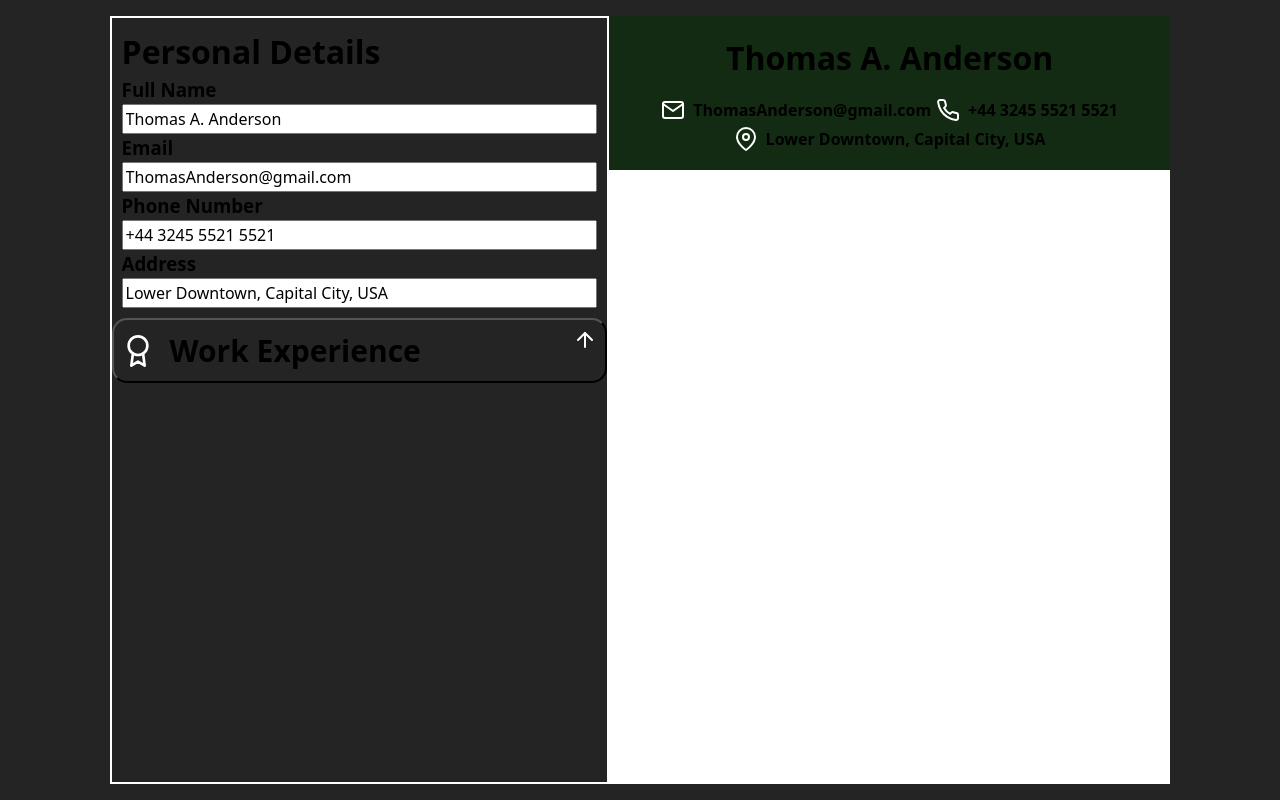
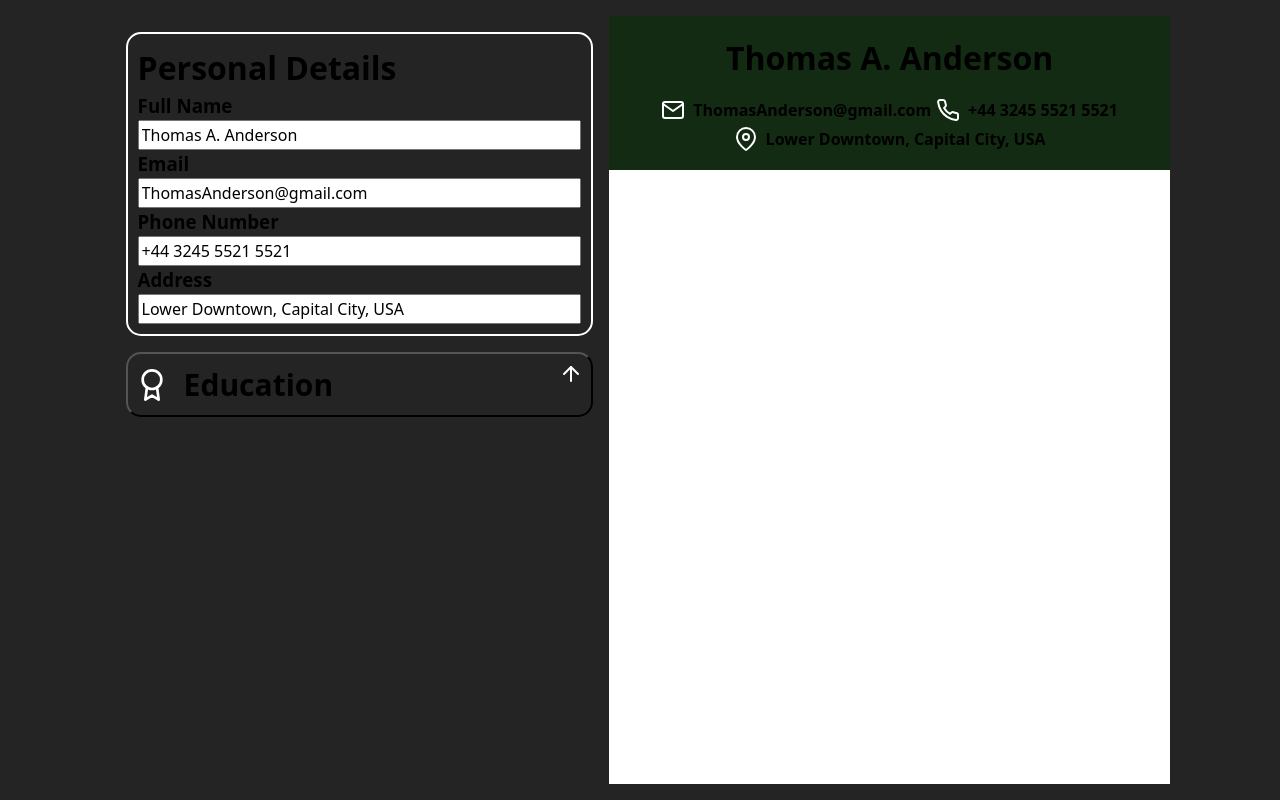
Before and after one commit to Blakem07/cv-builder, a React (Vite) app: page / in a window 1280 px wide. Built offline with nearby package versions, Linux system fonts and the light colour scheme.

Commit message:
feat: Add EducationSection and UniversityItem Skeleton

```diff
--- a/src/App.jsx
+++ b/src/App.jsx
@@ -9,6 +9,24 @@ function App() {
     email: "ThomasAnderson@gmail.com",
     phone: "+44 3245 5521 5521",
     address: "Lower Downtown, Capital City, USA",
+    education: [
+      {
+        id: 1,
+        university: "University of Example",
+        degree: "BSc Computer Science",
+        startDate: "2018-09",
+        endDate: "2021-06",
+        city: "London",
+      },
+      {
+        id: 2,
+        university: "Example Institute of Technology",
+        degree: "MSc Software Engineering",
+        startDate: "2021-09",
+        endDate: "2023-06",
+        city: "Manchester",
+      },
+    ],
   });
 
   /**
--- /dev/null
+++ b/src/components/EducationSection.jsx
@@ -0,0 +1,19 @@
+import UniversityItem from "./UniversityItem";
+import "../styles/EducationSection.css";
+
+export default function EducationSection({ education }) {
+  return (
+    <div className="education-section">
+      {education.map((edu) => (
+        <UniversityItem
+          id={edu.id}
+          university={edu.university}
+          degree={edu.degree}
+          startDate={edu.startDate}
+          endDate={edu.endDate}
+          city={edu.city}
+        />
+      ))}
+    </div>
+  );
+}
--- a/src/components/InputForm.jsx
+++ b/src/components/InputForm.jsx
@@ -1,6 +1,7 @@
 import "../styles/InputForm.css";
 import PersonalDetails from "./PersonalDetails";
 import ExpandableSection from "./ExpandableSection";
+import EducationSection from "./EducationSection";
 import awardSvg from "../assets/award.svg";
 
 export default function InputForm({ form, onChange }) {
@@ -8,9 +9,9 @@ export default function InputForm({ form, onChange }) {
     <div className="input-form-container">
       <PersonalDetails form={form} onChange={onChange} FormInput={FormInput} />
       <ExpandableSection
-        title="Work Experience"
+        title="Education"
         icon={awardSvg}
-        content={"Put content here"}
+        content={<EducationSection education={form.education} />}
       />
     </div>
   );
--- /dev/null
+++ b/src/components/UniversityItem.jsx
@@ -0,0 +1,28 @@
+import "../styles/UniversityItem.css";
+
+import { useState } from "react";
+
+export default function UniversityItem({
+  id,
+  university,
+  degree,
+  startDate,
+  endDate,
+  city,
+}) {
+  const [isOpen, setIsOpen] = useState(false);
+
+  return (
+    <div className="university-item">
+      <button
+        className="university-item-button"
+        onClick={() => setIsOpen(!isOpen)}
+      >
+        {university}
+      </button>
+      <form className={isOpen ? "university-form open" : "university-form"}>
+        place form here
+      </form>
+    </div>
+  );
+}
--- /dev/null
+++ b/src/styles/EducationSection.css
@@ -0,0 +1,6 @@
+.education-section {
+  display: flex;
+  flex-direction: column;
+
+  gap: 0.5rem;
+}
--- a/src/styles/ExpandableSection.css
+++ b/src/styles/ExpandableSection.css
@@ -30,6 +30,9 @@
 
 /* Sliding content */
 .content {
+  display: flex;
+  flex-direction: column;
+
   max-height: 0; /* start collapsed */
   overflow: hidden; /* hide the content when collapsed */
   opacity: 0; /* fade in/out */
@@ -40,5 +43,5 @@
 .content.open {
   max-height: 500px;
   opacity: 1;
-  transform: translateY(0);
+  transform: translateY(5px);
 }
--- a/src/styles/InputForm.css
+++ b/src/styles/InputForm.css
@@ -1,5 +1,10 @@
 .input-form-container {
-  border: 2px solid white;
   height: 100%;
   width: 40%;
+  padding: 1rem;
+
+  display: flex;
+  flex-direction: column;
+
+  gap: 1rem;
 }
--- a/src/styles/PersonalDetails.css
+++ b/src/styles/PersonalDetails.css
@@ -3,6 +3,9 @@
   flex-direction: column;
   align-items: flex-start;
   padding: 10px;
+
+  border: 2px solid white;
+  border-radius: 15px;
 }
 
 .input-group {
--- /dev/null
+++ b/src/styles/UniversityItem.css
@@ -0,0 +1,16 @@
+.university-item-button {
+  height: auto;
+  width: 100%;
+  border-radius: 5px;
+
+  background-color: var(--secondary-color);
+  font-size: var(--font-size-2xl);
+}
+
+.university-form {
+  display: none;
+}
+
+.university-form.open {
+  display: block;
+}
```
